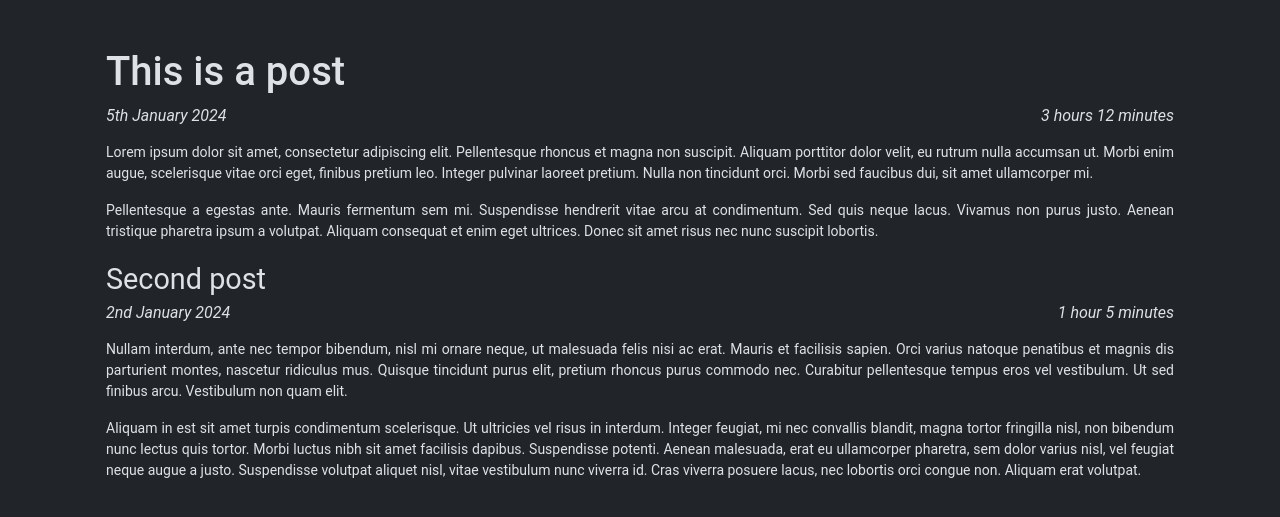
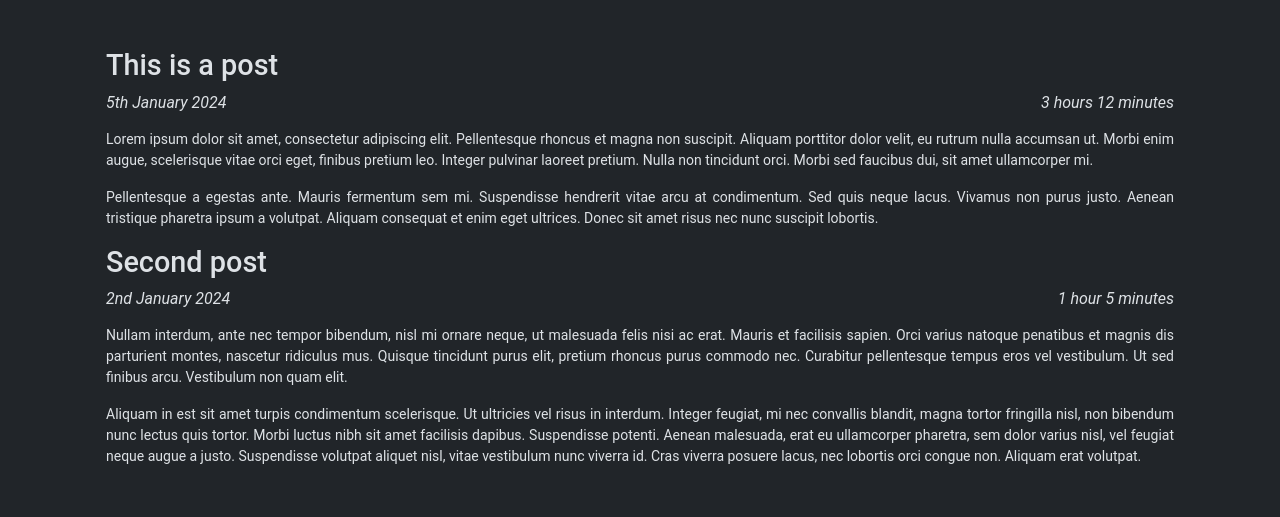
Before and after one commit to DenHafiz69/momentia, a Flask app: page / in a window 1280 px wide. Shown: the part 56-573 px from the top of the page. Run offline with Flask 3, Linux system fonts and the light colour scheme.

Commit message:
Change font title

```diff
--- a/static/styles.css
+++ b/static/styles.css
@@ -8,7 +8,7 @@
     text-align: left;
 }
 
-.post-title {
+.post-title h1 {
     font-size: 1.8em;
 }
 
--- a/templates/index.html
+++ b/templates/index.html
@@ -28,7 +28,7 @@
 
     <div class="container post-container">
         <div class="container post-title">
-            Second post
+            <h1>Second post</h1>
         </div>
         <div class="container">
             <div class="row">
```
